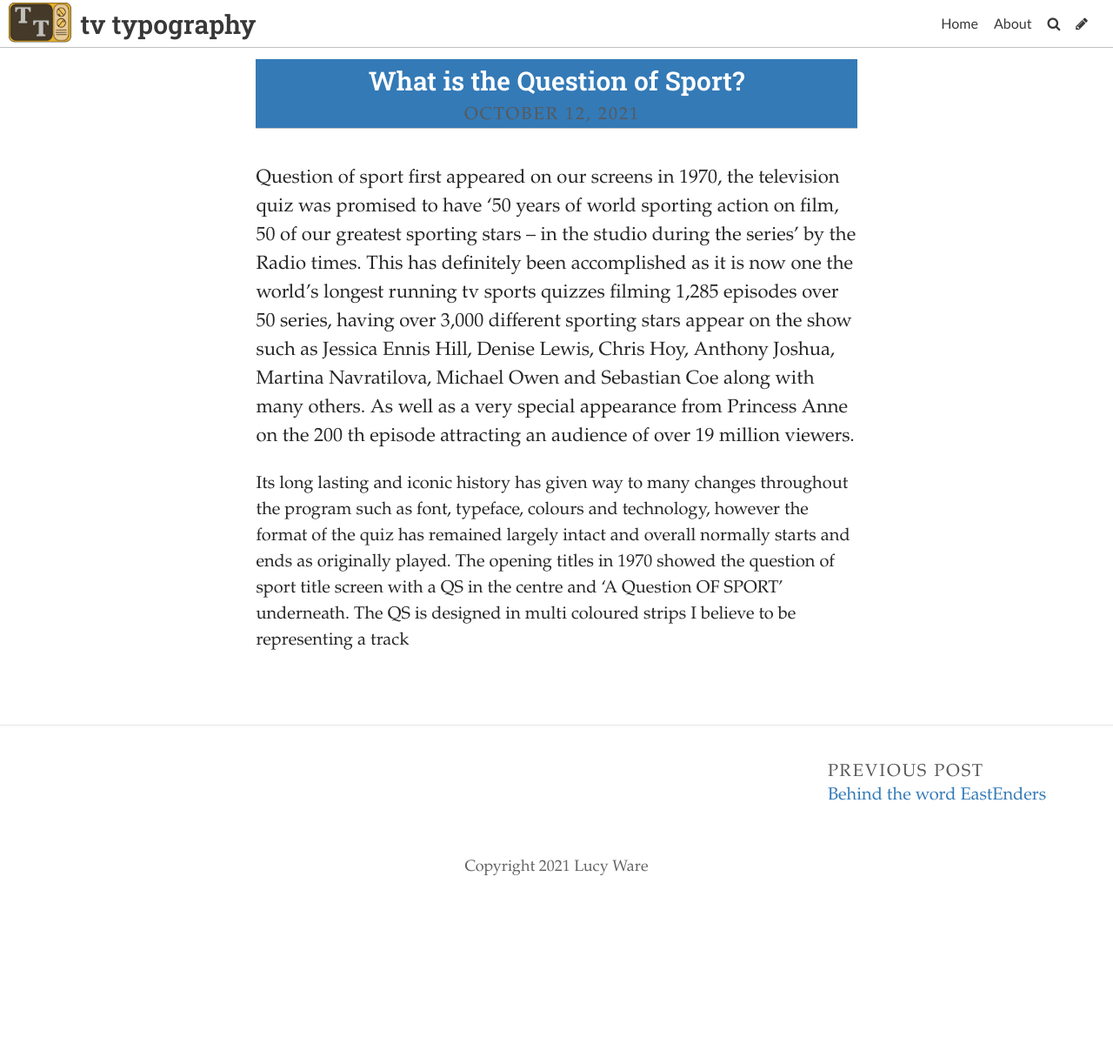
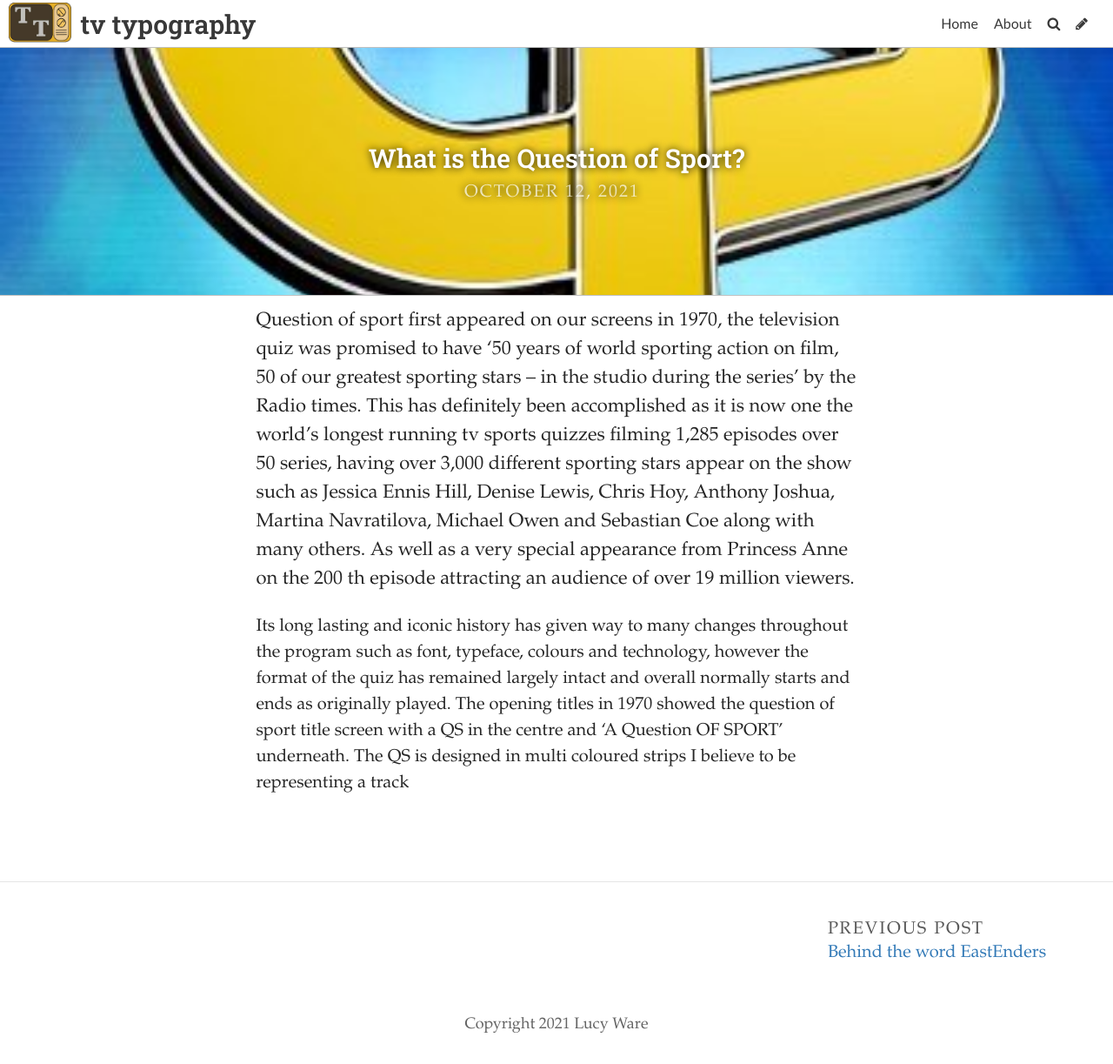
Before and after one commit to Lucyware/typography-, a Jekyll site: the page built from _posts/2021-10-12-what-is-the-question-of-sport.md, in a window 1280 px wide. Shown: the whole page at 87% size. Built offline with Jekyll 4.4.1, drawn with Linux system fonts in a browser that asks for light colours; some web fonts are replaced; before the commit the page ends 1042 px from its top, so only the background shows below that.

Commit message:
Update Post “2021-10-12-what-is-the-question-of-sport”

```diff
--- a/_posts/2021-10-12-what-is-the-question-of-sport.md
+++ b/_posts/2021-10-12-what-is-the-question-of-sport.md
@@ -2,6 +2,7 @@
 layout: post
 title: What is the Question of Sport?
 date: 2021-10-12T14:25:11.424Z
+image: ../uploads/czgfdxzb_400x400.jpg
 title_color: "#ffffff"
 comments: false
 ---
```
Also changed, not shown: uploads/czgfdxzb_400x400.jpg (added).
